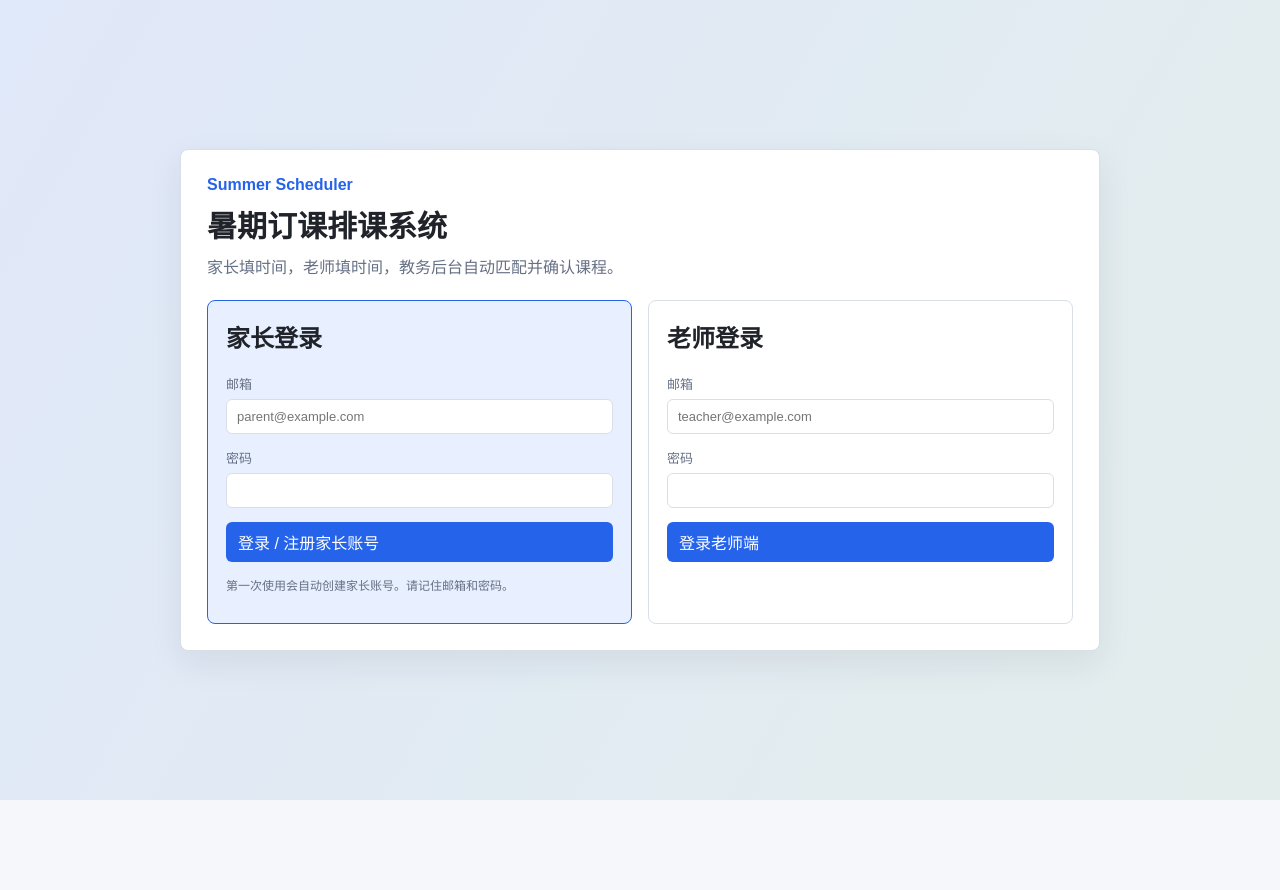
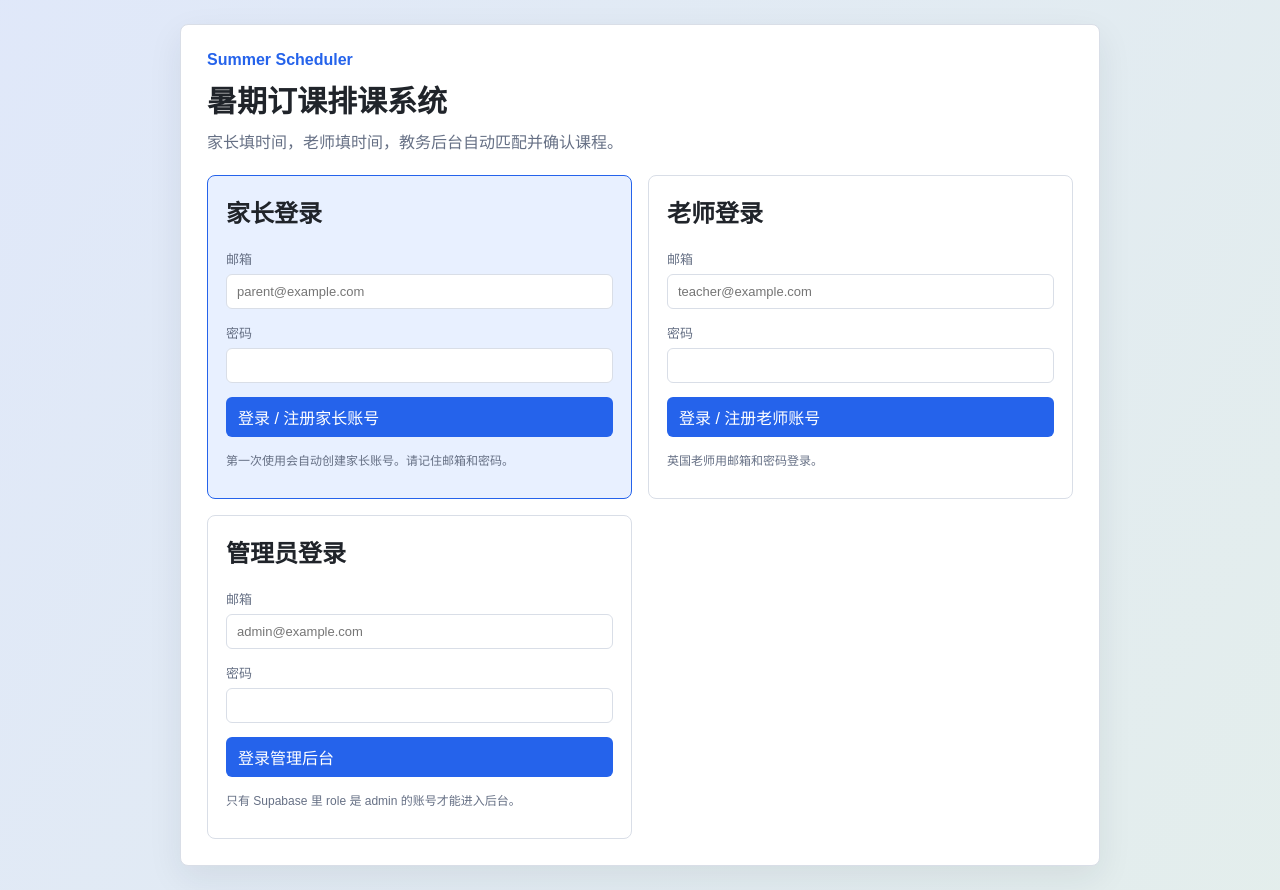
Before and after one commit to Ellachen3908/summer-scheduler-next, a Next.js app: page /login in a window 1280 px wide. Before the commit the page ends 800 px from the top, so only its background shows below. Built offline with nearby package versions, Linux system fonts and the light colour scheme.

Commit message:
Update LoginPanel.tsx

```diff
--- a/components/LoginPanel.tsx
+++ b/components/LoginPanel.tsx
@@ -1,6 +1,8 @@
-import { parentLogin, teacherLogin } from "@/app/actions";
+import { adminLogin, parentLogin, teacherLogin } from "@/app/actions";
 
 export function LoginPanel({
+  sent,
+  email,
   tab,
   error
 }: {
@@ -21,11 +23,17 @@ export function LoginPanel({
         {error && <div className="alert">{error}</div>}
 
         <div className="login-grid">
-          <div className={`login-box ${tab !== "teacher" ? "active" : ""}`}>
+          <div className={`login-box ${tab !== "teacher" && tab !== "admin" ? "active" : ""}`}>
             <h2>家长登录</h2>
             <form action={parentLogin} className="stack">
-              <label>邮箱<input name="email" type="email" placeholder="parent@example.com" required /></label>
-              <label>密码<input name="password" type="password" required /></label>
+              <label>
+                邮箱
+                <input name="email" type="email" placeholder="parent@example.com" defaultValue={email} required />
+              </label>
+              <label>
+                密码
+                <input name="password" type="password" required />
+              </label>
               <button className="primary">登录 / 注册家长账号</button>
               <p className="muted small">第一次使用会自动创建家长账号。请记住邮箱和密码。</p>
             </form>
@@ -34,9 +42,32 @@ export function LoginPanel({
           <div className={`login-box ${tab === "teacher" ? "active" : ""}`}>
             <h2>老师登录</h2>
             <form action={teacherLogin} className="stack">
-              <label>邮箱<input name="email" type="email" placeholder="teacher@example.com" required /></label>
-              <label>密码<input name="password" type="password" required /></label>
-              <button className="primary">登录老师端</button>
+              <label>
+                邮箱
+                <input name="email" type="email" placeholder="teacher@example.com" required />
+              </label>
+              <label>
+                密码
+                <input name="password" type="password" required />
+              </label>
+              <button className="primary">登录 / 注册老师账号</button>
+              <p className="muted small">英国老师用邮箱和密码登录。</p>
+            </form>
+          </div>
+
+          <div className={`login-box ${tab === "admin" ? "active" : ""}`}>
+            <h2>管理员登录</h2>
+            <form action={adminLogin} className="stack">
+              <label>
+                邮箱
+                <input name="email" type="email" placeholder="admin@example.com" required />
+              </label>
+              <label>
+                密码
+                <input name="password" type="password" required />
+              </label>
+              <button className="primary">登录管理后台</button>
+              <p className="muted small">只有 Supabase 里 role 是 admin 的账号才能进入后台。</p>
             </form>
           </div>
         </div>
```
